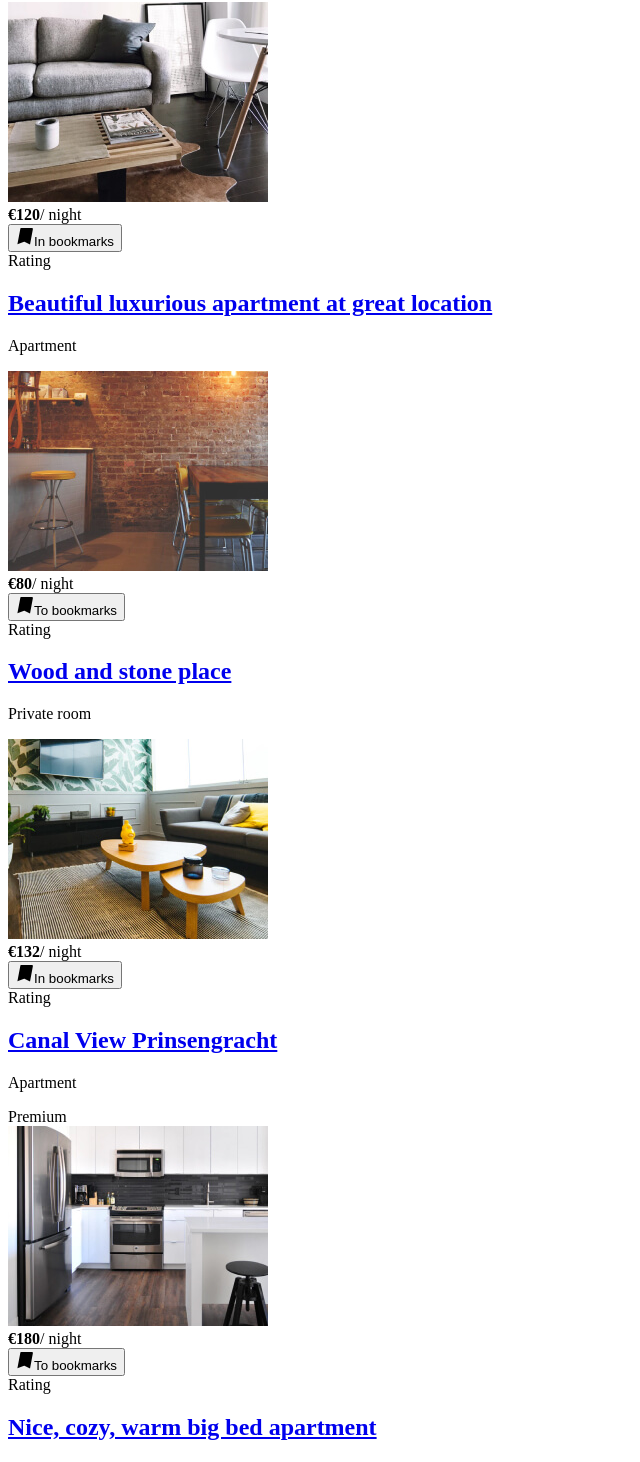
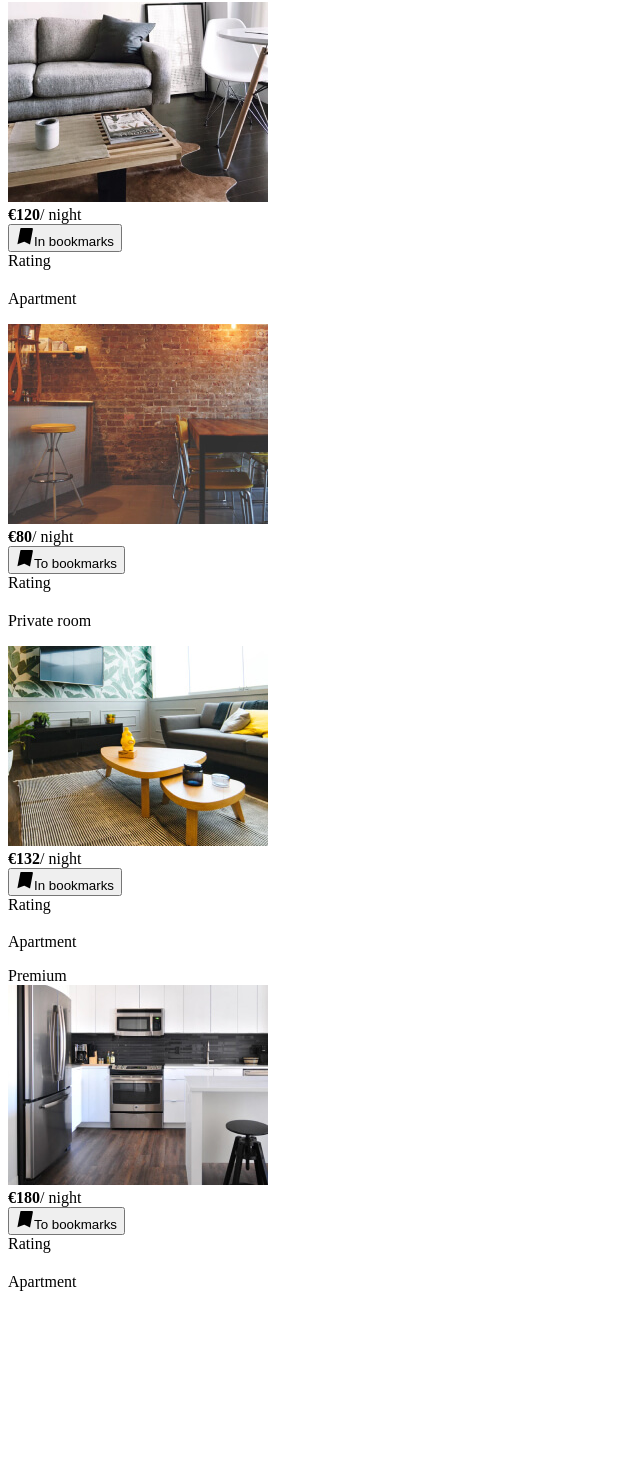
Before and after one commit to ArnaBlack/six-cities, a React app: page / in a window 1280 px wide. Shown: the part 498-1960 px from the top of the page, without its empty margins (0-640 px from the left). After the commit the page ends 1805 px from the top, so only its background shows below. Built offline with nearby package versions, Linux system fonts and the light colour scheme; the HTML template or start-up script is replaced by a standard one.

Commit message:
fix offers mock data structure

```diff
--- a/src/mocks/offers.js
+++ b/src/mocks/offers.js
@@ -4,24 +4,24 @@ export default [
     imageSrc: `img/apartment-01.jpg`,
     price: 120,
     inBookmarks: true,
-    rating: 93,
-    name: `Beautiful luxurious apartment at great location`,
+    rating: 4,
+    title: `Beautiful luxurious apartment at great location`,
     type: `Apartment`,
   },
   {
     imageSrc: `img/room.jpg`,
     price: 80,
     inBookmarks: false,
-    rating: 80,
-    name: `Wood and stone place`,
+    rating: 4.5,
+    title: `Wood and stone place`,
     type: `Private room`,
   },
   {
     imageSrc: `img/apartment-02.jpg`,
     price: 132,
     inBookmarks: true,
-    rating: 80,
-    name: `Canal View Prinsengracht`,
+    rating: 2.3,
+    title: `Canal View Prinsengracht`,
     type: `Apartment`,
   },
   {
@@ -29,8 +29,8 @@ export default [
     imageSrc: `img/apartment-03.jpg`,
     price: 180,
     inBookmarks: false,
-    rating: 100,
-    name: `Nice, cozy, warm big bed apartment`,
+    rating: 3.1,
+    title: `Nice, cozy, warm big bed apartment`,
     type: `Apartment`,
   },
 ];
```
